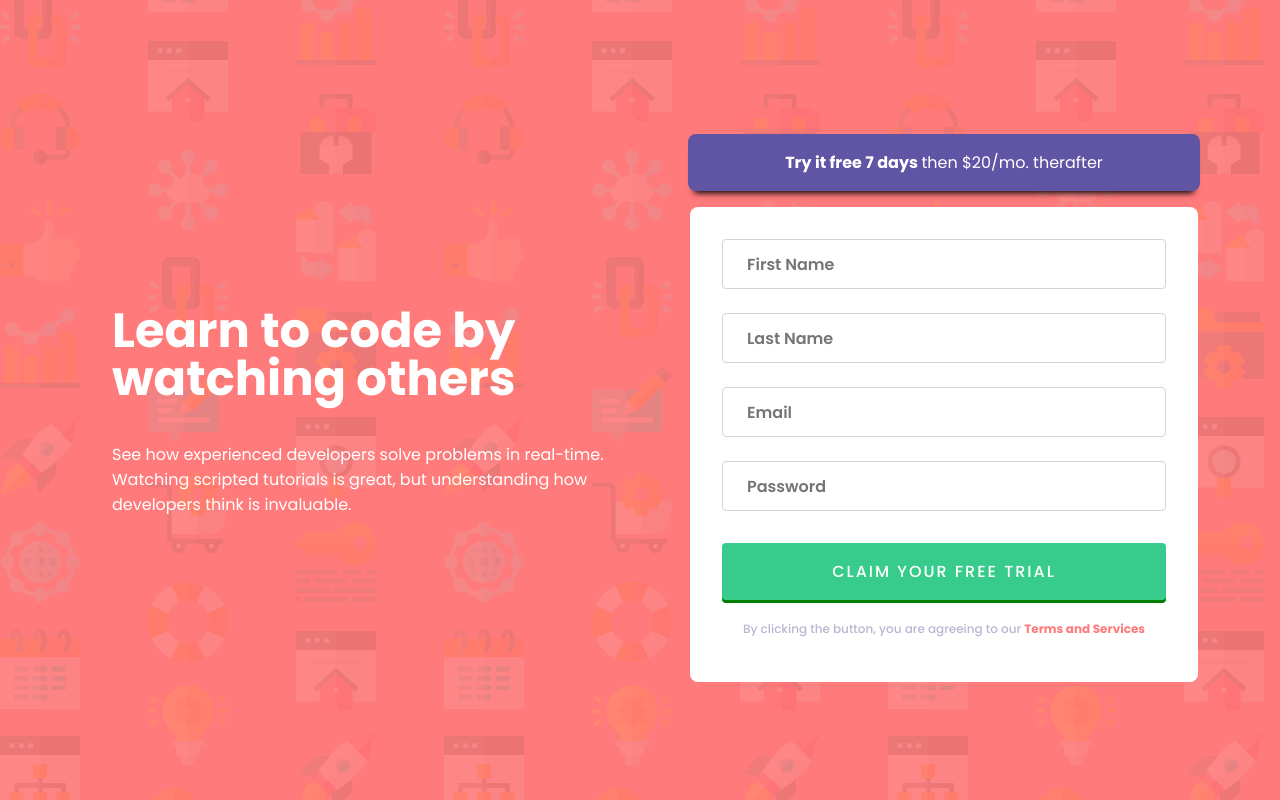
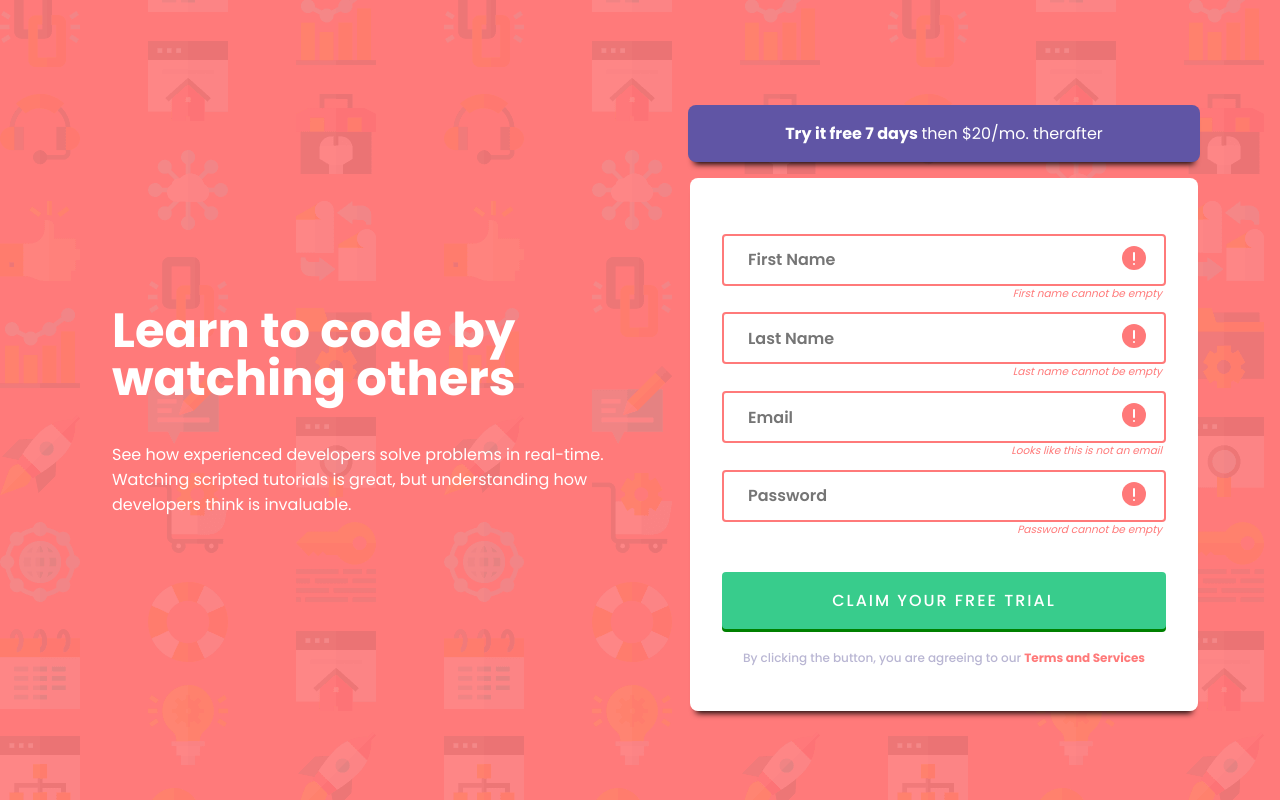
Before and after one commit to sheriff1/FEM-intro-component-with-signup-form-master, a plain HTML site: page index.html in a window 1280 px wide. Both pictures are taken after a click on the button "CLAIM YOUR FREE TRIAL". Drawn offline with Linux system fonts and the light colour scheme.

Commit message:
add active styles

```diff
--- a/css/styles.css
+++ b/css/styles.css
@@ -42,11 +42,16 @@ body {
     height: 3rem;
     font-size: 1rem;
     padding: 1.5rem;
-    margin-bottom: 1.5rem;
+    margin-top: 1.5rem;
     font-weight: 600;
     font-family: inherit;
     border-radius: 0.25rem;
     border: 1px solid lightgrey;
+    position: relative;
+}
+
+.field-container {
+    position: relative;
 }
 
 .form-button {
@@ -58,8 +63,14 @@ body {
     padding: 1rem;
     border: 0;
     margin: 0.5rem 0;
+    margin-top: 1.5rem;
     letter-spacing: 2px;
     box-shadow: 0 3px 0px 0px green;
+    cursor: pointer;
+}
+
+.form-button:hover {
+    opacity: 75%;
 }
 
 .form-disclaimer {
@@ -68,6 +79,36 @@ body {
 
 .form-disclaimer a {
     color: hsl(0, 100%, 74%);
+}
+
+.form-error {
+    border-color: hsl(0, 100%, 74%);
+    border-width: 2px;
+    color: hsl(0, 100%, 74%);
+}
+
+.form-error-icon {
+    position: relative;
+    float: right;
+    bottom: 40px;
+    right: 20px;
+}
+
+.form-error-message {
+    float: right;
+    position: relative;
+    left: 20px;
+    color: hsl(0, 100%, 74%);
+    font-size: 0.66rem;
+    font-style: italic;
+    margin-top: 0;
+}
+
+.email-error-occurred,
+.first-name-error-occurred,
+.last-name-error-occurred,
+.password-error-occurred {
+    display: none;
 }
 
 
--- a/index.html
+++ b/index.html
@@ -30,23 +30,53 @@
             </span>
         </p>
 
-        <fieldset class="form-section border-rounded">
+        <fieldset class="form-section border-rounded drop-shadow">
             <form>
-                <input class="display-block form-field" placeholder="First Name" type="text" name="first-name" id="first-name">
 
-                <input class="display-block form-field" placeholder="Last Name" type="text" name="last-name" id="last-name">
+                <div class="field-container">
+                    <input class="display-block form-field" placeholder="First Name" type="text" name="first-name" id="first-name">
+                    <div class="first-name-error-occurred">
+                        <img class="form-error-icon" src="images/icon-error.svg" />
+                        <p class="form-error-message">First name cannot be empty</p>
+                    </div>
+                </div>
 
-                <input class="display-block form-field" placeholder="Email" type="email" name="" id="email">
+                <div class="field-container">
+                    <input class="display-block form-field" placeholder="Last Name" type="text" name="last-name" id="last-name">
+                    <div class="last-name-error-occurred">
+                        <img class="form-error-icon" src="images/icon-error.svg" />
+                        <p class="form-error-message">Last name cannot be empty</p>
+                    </div>
+                </div>
 
-                <input class="display-block form-field" placeholder="Password" type="password" name="password" id="password">
+                <div class="field-container">
+                    <input class="display-block form-field" placeholder="Email" type="email" name="" id="email">
+                    <div class="email-error-occurred">
+                        <img class="form-error-icon" src="images/icon-error.svg" />
+                        <p class="form-error-message">Looks like this is not an email</p>
+                    </div>
+                </div>
+
+                <div class="field-container">
+                    <input class="display-block form-field" placeholder="Password" type="password" name="password" id="password">
+                    <div class="password-error-occurred">
+                        <img class="form-error-icon" src="images/icon-error.svg" />
+                        <p class="form-error-message">Password cannot be empty</p>
+                    </div>
+                </div>
+
             </form>
-            <button class="text-white text-uppercase form-button border-rounded-50">Claim your free trial</button>
+
+            <button type="submit" id="submit-button" class="text-white text-uppercase form-button border-rounded-50">Claim your free trial</button>
+
             <p class="form-disclaimer text-center text-smaller text-weight-500">By clicking the button, you are agreeing to our
                 <a class="text-weight-700">Terms and Services</a>
             </p>
+
         </fieldset>
     </section>
 
+    <script src="js/scripts.js"></script>
 </body>
 
 </html>
--- /dev/null
+++ b/js/scripts.js
@@ -0,0 +1,26 @@
+
+/// If an error occurrs on the form field
+/// Add CSS class of .form-error to that form field using ID
+/// & set display: block to ____-error-occurred
+
+document.getElementById("submit-button").addEventListener("click", () => {
+
+  if( document.getElementById("password").value === ""){
+    document.getElementById("password").classList.add("form-error");
+    document.getElementsByClassName("password-error-occurred")[0].style.display = "block";
+  }
+
+  if( document.getElementById("email").value === ""){
+    document.getElementById("email").classList.add("form-error");
+    document.getElementsByClassName("email-error-occurred")[0].style.display = "block";
+  }
+  if( document.getElementById("first-name").value === ""){
+    document.getElementById("first-name").classList.add("form-error");
+    document.getElementsByClassName("first-name-error-occurred")[0].style.display = "block";
+  }
+  if( document.getElementById("last-name").value === ""){
+    document.getElementById("last-name").classList.add("form-error");
+    document.getElementsByClassName("last-name-error-occurred")[0].style.display = "block";
+  }
+
+});
```
